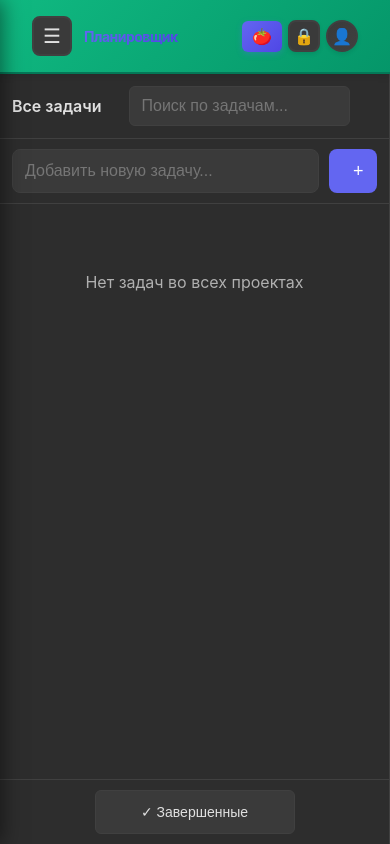
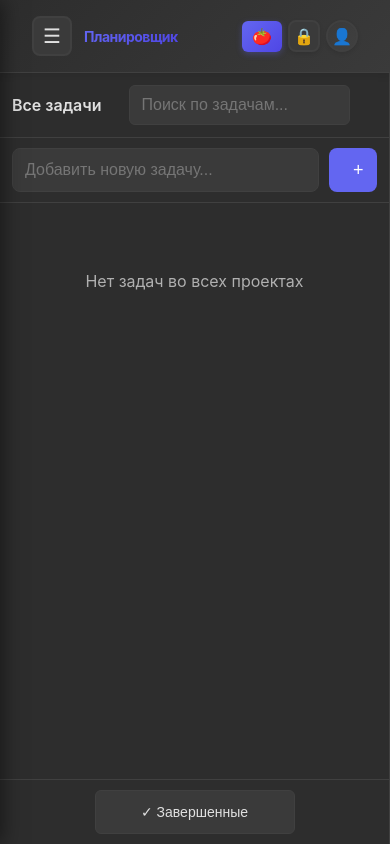
Before and after one commit to zekin375-cloud/planner, a Flask app: page / in a window 390 px wide. Run offline with Flask 3, Linux system fonts and the light colour scheme; data comes from the database, SQL or seed files in the repository; data that the repository does not hold is empty.

Commit message:
Р’РµСЂРЅСѓР» header Рє РёСЃС…РѕРґРЅРѕРјСѓ С‚РµРјРЅРѕРјСѓ С†РІРµС‚Сѓ - РѕР±РЅРѕРІР»РµРЅРёРµ СЂР°Р±РѕС‚Р°РµС‚!

```diff
--- a/static/css/style.css
+++ b/static/css/style.css
@@ -2573,8 +2573,6 @@ body.locked #pincodeModal .modal-content {
     /* Хедер - компактнее */
     .app-header {
         padding: 8px 12px;
-        background: linear-gradient(135deg, #10b981 0%, #059669 100%) !important;
-        border-bottom: 2px solid #047857;
     }
 
     .header-logo h1 {
```
